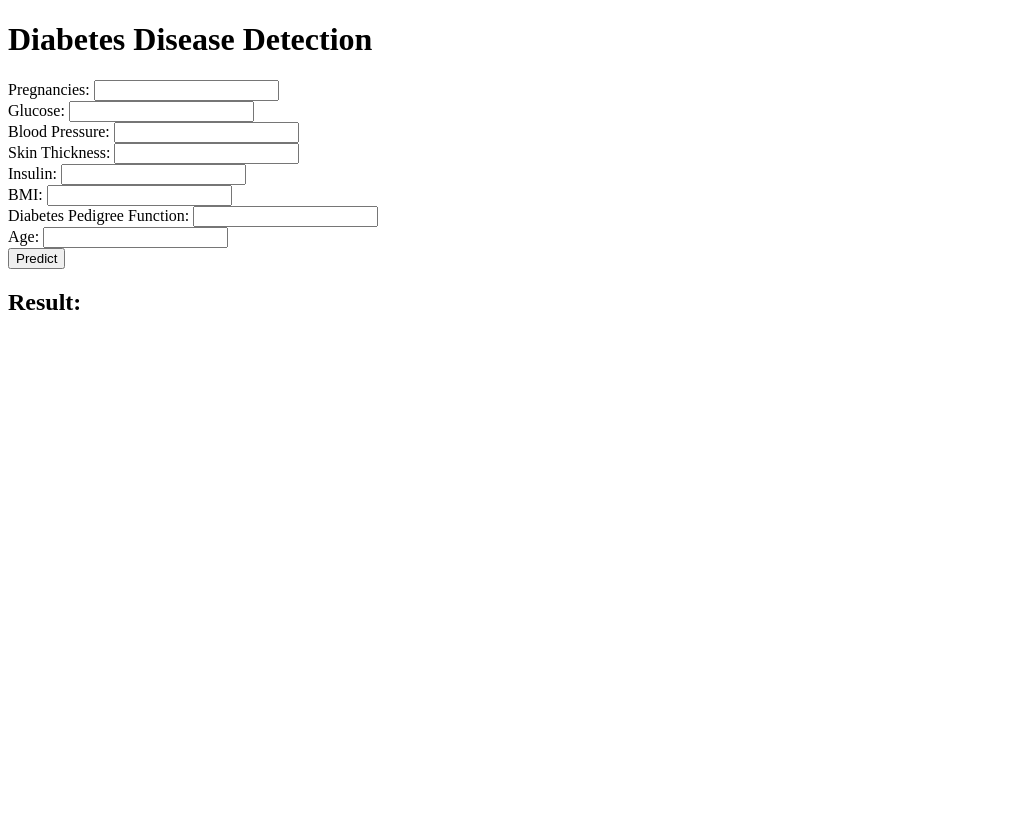
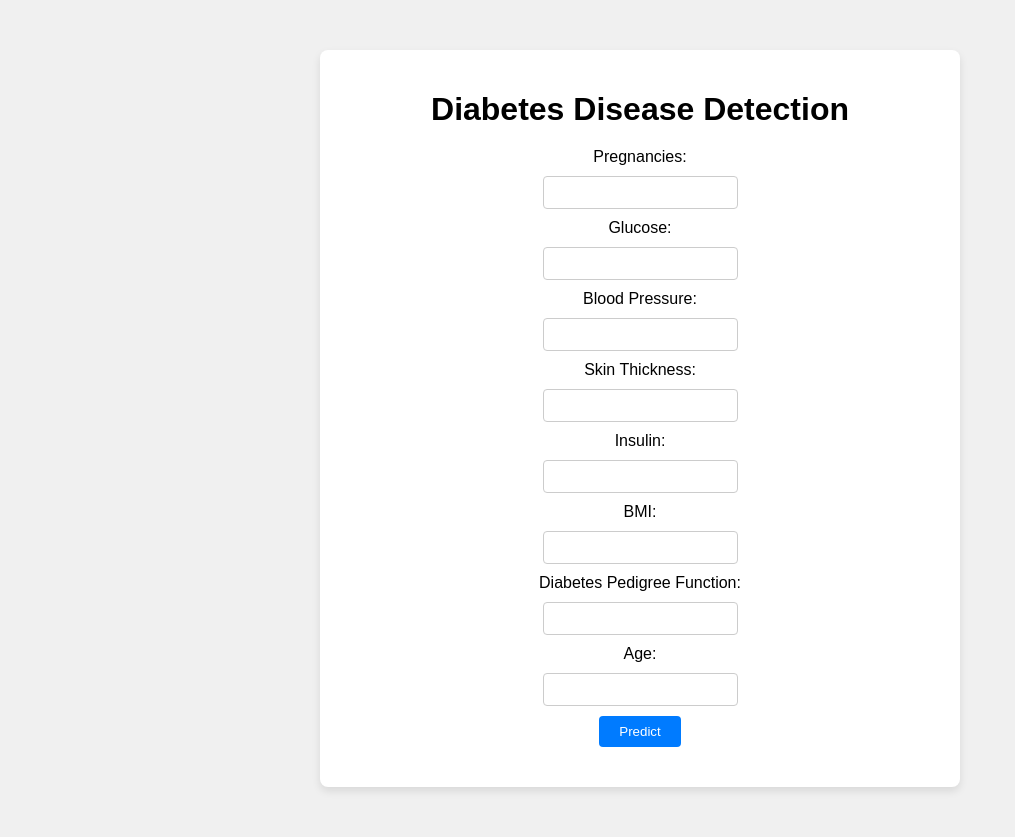
Before and after one commit to Saswat290401/Diabetes-Disease-Detection-Model, a Flask app: page / in a window 1280 px wide. Shown: the whole page, without its empty margins (0-1015 px from the left). Before the commit the page ends 310 px from the top, so only its background shows below. Run offline with Flask 3, Linux system fonts and the light colour scheme; parts of the project's set-up code (start-up, migrations or seed data) failed here and were passed over.

Commit message:
Add files via upload

```diff
--- /dev/null
+++ b/Static/style.css
@@ -0,0 +1,62 @@
+body {
+    font-family: Arial, sans-serif;
+    background-color: #f0f0f0;
+}
+
+.container {
+    max-width: 600px;
+    margin: 50px auto;
+    padding: 20px;
+    background-color: #fff;
+    box-shadow: 0 4px 8px rgba(0, 0, 0, 0.1);
+    border-radius: 8px;
+}
+
+h1 {
+    text-align: center;
+    margin-bottom: 20px;
+}
+
+form {
+    display: flex;
+    flex-direction: column;
+    align-items: center;
+}
+
+label, input {
+    margin-bottom: 10px;
+}
+
+input {
+    padding: 8px;
+    border: 1px solid #ccc;
+    border-radius: 4px;
+}
+
+button {
+    padding: 8px 20px;
+    background-color: #007bff;
+    color: #fff;
+    border: none;
+    border-radius: 4px;
+    cursor: pointer;
+}
+
+button:hover {
+    background-color: #0056b3;
+}
+
+#result {
+    margin-top: 20px;
+    text-align: center;
+    font-weight: bold;
+}
+
+
+.safe-outcome {
+    color: green;
+}
+
+.precautions-outcome {
+    color: red;
+}
--- a/Templates/index.html
+++ b/Templates/index.html
@@ -4,61 +4,42 @@
     <meta charset="UTF-8">
     <meta name="viewport" content="width=device-width, initial-scale=1.0">
     <title>Diabetes Disease Detection</title>
+    <link rel="stylesheet" href="{{ url_for('static', filename='style.css') }}">
 </head>
 <body>
+    <div class="container">
         <h1>Diabetes Disease Detection</h1>
-    <form id="diabetesForm">
+        <form id="diabetes-form">
             <label for="pregnancies">Pregnancies:</label>
-        <input type="number" id="pregnancies" name="pregnancies" required><br>
+            <input type="number" id="pregnancies" name="pregnancies" required>
 
             <label for="glucose">Glucose:</label>
-        <input type="number" id="glucose" name="glucose" required><br>
+            <input type="number" id="glucose" name="glucose" required>
 
             <label for="bloodPressure">Blood Pressure:</label>
-        <input type="number" id="bloodPressure" name="bloodPressure" required><br>
+            <input type="number" id="bloodPressure" name="bloodPressure" required>
 
             <label for="skinThickness">Skin Thickness:</label>
-        <input type="number" id="skinThickness" name="skinThickness" required><br>
+            <input type="number" id="skinThickness" name="skinThickness" required>
 
             <label for="insulin">Insulin:</label>
-        <input type="number" id="insulin" name="insulin" required><br>
+            <input type="number" id="insulin" name="insulin" required>
 
             <label for="bmi">BMI:</label>
-        <input type="number" id="bmi" name="bmi" required><br>
+            <input type="number" id="bmi" name="bmi" required>
 
             <label for="diabetesPedigreeFunction">Diabetes Pedigree Function:</label>
-        <input type="number" id="diabetesPedigreeFunction" name="diabetesPedigreeFunction" required><br>
+            <input type="number" step="0.001" id="diabetesPedigreeFunction" name="diabetesPedigreeFunction" required>
 
             <label for="age">Age:</label>
-        <input type="number" id="age" name="age" required><br>
+            <input type="number" id="age" name="age" required>
 
-        <button type="button" onclick="predictDiabetes()">Predict</button>
+            <button type="submit">Predict</button>
         </form>
-
-    <h2>Result:</h2>
+        <div id="result">
             <p id="resultText"></p>
-
-    <script>
-        function predictDiabetes() {
-            const formElement = document.getElementById("diabetesForm");
-            const formData = new FormData(formElement);
-            const jsonData = {};
-            formData.forEach((value, key) => jsonData[key] = value);
-
-            fetch('/predict', {
-                method: 'POST',
-                headers: {
-                    'Content-Type': 'application/json'
-                },
-                body: JSON.stringify(jsonData)
-            })
-            .then(response => response.json())
-            .then(data => {
-                const resultText = document.getElementById('resultText');
-                resultText.innerHTML = `Predicted Outcome (XGBoost): ${data['Predicted Outcome (XGBoost)']}, Predicted Outcome (Neural Network): ${data['Predicted Outcome (Neural Network)']}`;
-            })
-            .catch(error => console.error('Error:', error));
-        }
-    </script>
+        </div>
+    </div>
+    <script src="{{ url_for('static', filename='script.js') }}"></script>
 </body>
 </html>
--- a/app.py
+++ b/app.py
@@ -31,8 +31,8 @@ def predict():
     scaler = StandardScaler()
     sample_data[:, numerical_features] = scaler.fit_transform(sample_data[:, numerical_features])
 
-    # Calculate the Glucose_BMI_interaction feature (glucose at index 1, bmi at index 6)
-    glucose_bmi_interaction = sample_data[:, 1] * sample_data[:, 6]
+    # Calculate the Glucose_BMI_interaction feature
+    glucose_bmi_interaction = sample_data[:, 1] * sample_data[:, 5]
 
     # Concatenate Glucose_BMI_interaction with sample_data
     sample_data_with_interaction = np.concatenate([sample_data, glucose_bmi_interaction.reshape(-1, 1)], axis=1)
@@ -47,14 +47,12 @@ def predict():
     # Convert Neural Network probabilities to binary predictions
     nn_binary_prediction = 1 if nn_predictions[0][0] > 0.5 else 0
 
-    # Convert numeric predictions to meaningful outcomes
-    xgb_outcome = "Safe" if xgb_predictions[0] == 0 else "Take Precautions"
-    nn_outcome = "Safe" if nn_binary_prediction == 0 else "Take Precautions"
+    # Calculate the final combined outcome (XGBoost takes priority)
+    final_outcome = int(xgb_predictions[0]) if xgb_predictions[0] == 0 else nn_binary_prediction
 
     # Prepare the result as JSON
     result = {
-        'Predicted Outcome (XGBoost)': xgb_outcome,
-        'Predicted Outcome (Neural Network)': nn_outcome
+        'Predicted Outcome': final_outcome
     }
 
     return jsonify(result)
```
Also changed, not shown: Static/script.js (added, +37 -0 lines), 1 other file. Lines whose indentation alone changed are shown as unchanged.
